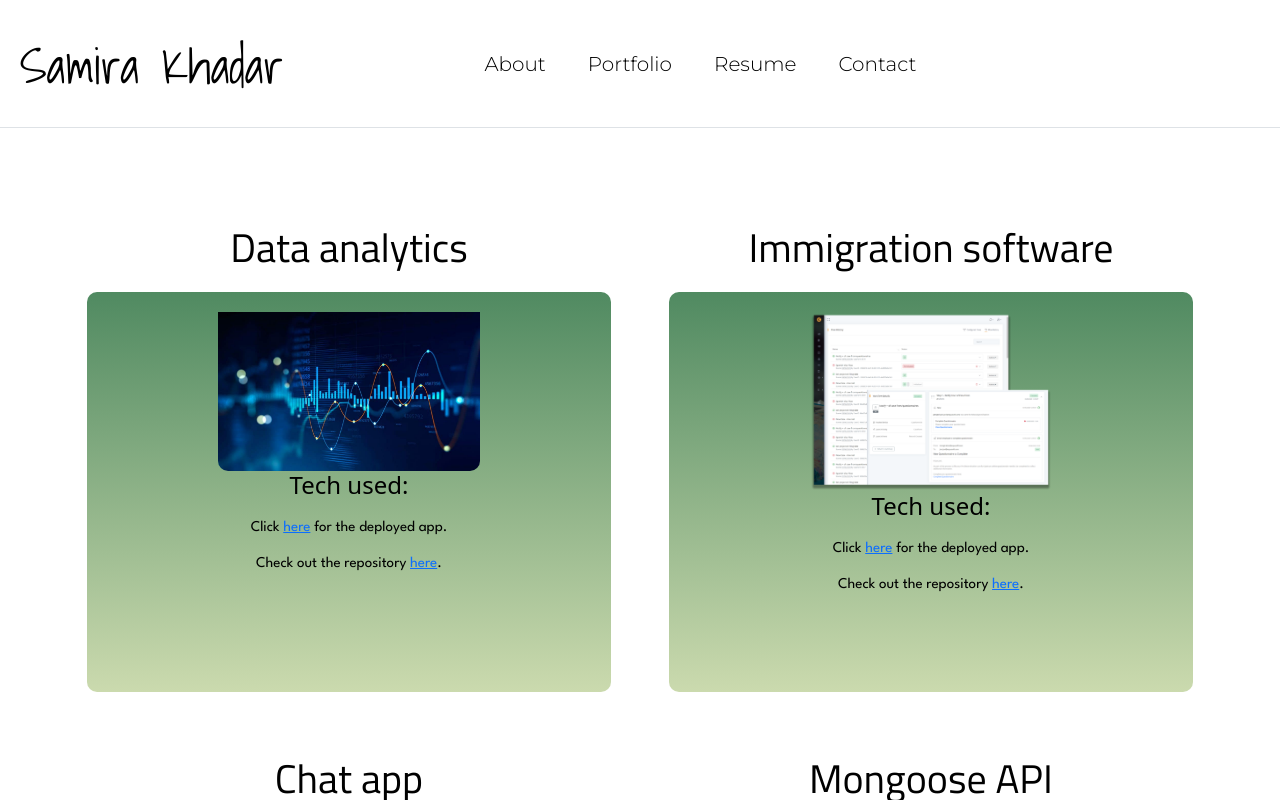
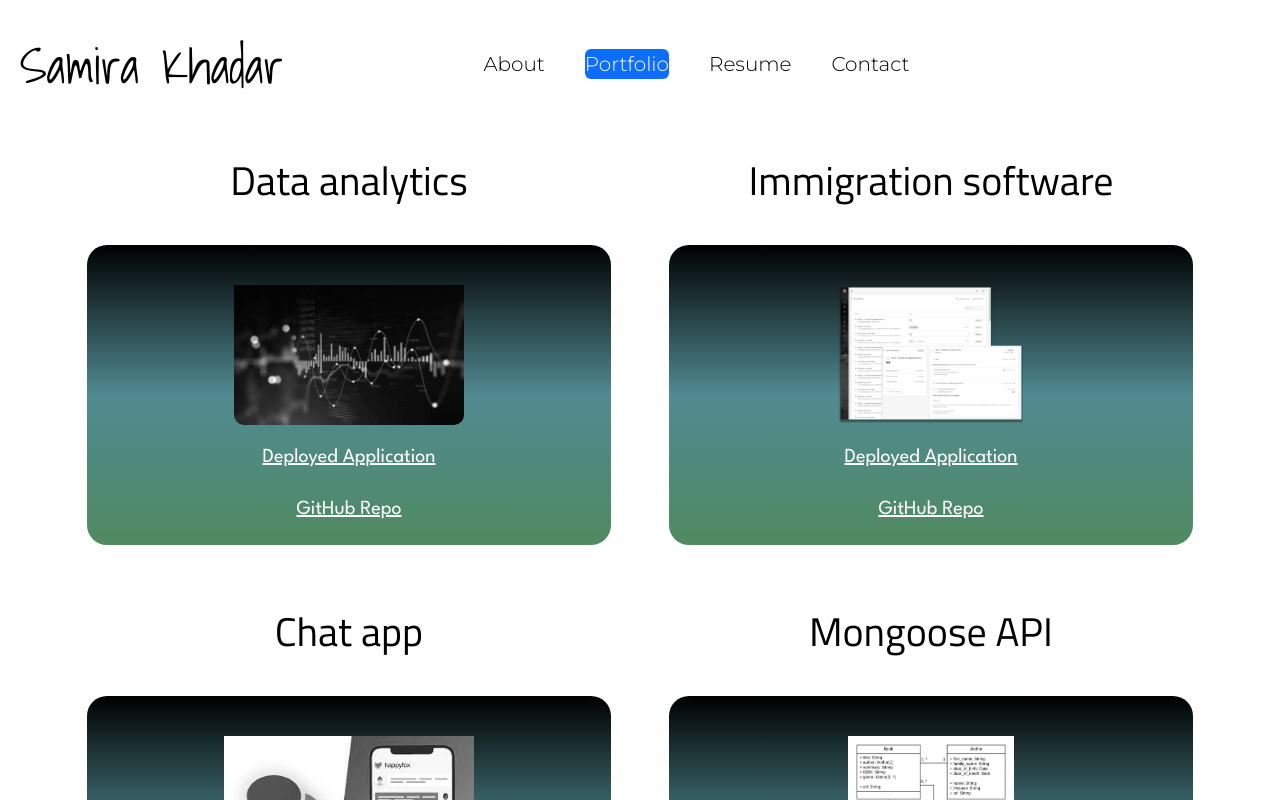
Before and after one commit to smokhadar/reactPortfolio, a React (Create React App) app: page /portfolio in a window 1280 px wide. Shown: the top 800 px of the page. Built offline with nearby package versions, Linux system fonts and the light colour scheme.

Commit message:
changed color scheme

```diff
--- /dev/null
+++ b/src/assets/css/navigation.css
@@ -0,0 +1,3 @@
+.nav-pills > .active > a, .nav-pills > .active > a:hover {
+    background-color: red;
+}
--- a/src/assets/css/project.css
+++ b/src/assets/css/project.css
@@ -9,9 +9,10 @@ h1 {
 
 .pImg {
     border-radius: 10px;
-    padding-top: 20px;
-    max-width: 50% !important;
-    max-height: 50% !important;
+    padding-top: 40px;
+    max-width: 70% !important;
+    max-height: 60% !important;
+    filter: grayscale(100%);
 }
 
 .pP {
@@ -20,12 +21,12 @@ h1 {
 
 .projectDiv {
     max-width: 600px !important;
-    height: 400px;
+    height: 300px;
     background-color: #cbdaae;
-    background-image: linear-gradient(#508a61, #cbdaae);
+    background-image: linear-gradient(black,#508a91, #508a61);
     margin: 5px;
-    border-radius: 10px;
-    margin-top: 20px;
+    border-radius: 20px;
+    margin-top: 40px;
     color: black;
 }
 
--- a/src/components/Navigation.js
+++ b/src/components/Navigation.js
@@ -1,7 +1,13 @@
-import React from 'react';
-import { Link } from 'react-router-dom';
+import React, { useEffect, useState} from 'react';
+import { Link, useLocation } from 'react-router-dom';
+import '../assets/css/navigation.css';
 
 export default function Navigation({ currentPage }) {
+    const location = useLocation(); // once ready it returns the 'window.location' object
+    const [url, setUrl] = useState(null);
+    useEffect(() => {
+      setUrl(location.pathname);
+    }, [location]);
 
     const styles = {
         navBar: {
@@ -22,8 +28,6 @@ export default function Navigation({ currentPage }) {
             color: 'black'
         },
         p: {
-            // position: 'relative',
-            // left: 0,
             fontSize: 50,
             paddingTop: 20,
             paddingLeft: 20,
@@ -35,14 +39,14 @@ export default function Navigation({ currentPage }) {
     }
 
     return (
-        <ul className="navbar nav-tabs" style={styles.navBar}>
+        <ul className="navbar nav-pills" style={styles.navBar}>
             <Link to="/reactPortfolio" style={styles.link}>
                 <p style={styles.p}>Samira Khadar</p>
             </Link>
             <li className="nav-item" style={styles.navItem}>
                 <Link to="/about" style={styles.link}>
                  <a
-                  className={currentPage === 'About' ? 'nav-link active' : 'nav-link'}
+                  className={url === '/about' ? 'nav-link active' : 'nav-link'}
                   >
                   About
                   </a>
@@ -51,7 +55,7 @@ export default function Navigation({ currentPage }) {
             <li className="nav-item" style={styles.navItem}>
                 <Link to="/portfolio" style={styles.link}>
                     <a
-                    className={currentPage === 'Portfolio' ? 'nav-link-active' : 'nav-link'}
+                    className={url === '/portfolio' ? 'nav-link active' : 'nav-link'}
                     >
                     Portfolio
                     </a>
@@ -60,7 +64,7 @@ export default function Navigation({ currentPage }) {
             <li className="nav-item" style={styles.navItem}>
                 <Link to="/resume" style={styles.link}>
                     <a
-                    className={currentPage === 'Resume' ? 'nav-link-active' : 'nav-link'}
+                    className={url === '/resume' ? 'nav-link active' : 'nav-link'}
                     >
                     Resume
                     </a>
@@ -69,7 +73,7 @@ export default function Navigation({ currentPage }) {
             <li className="nav-item" style={styles.navItem}>
                 <Link to="/contact" style={styles.link}>
                     <a
-                    className={currentPage === 'Contact' ? 'nav-link-active' : 'nav-link'}
+                    className={url === '/contact' ? 'nav-link active' : 'nav-link'}
                     >
                     Contact
                     </a>
--- a/src/components/pages/About.js
+++ b/src/components/pages/About.js
@@ -4,14 +4,9 @@ import '../../assets/css/about.css'
 
 export default function About() {
     const styles = {
-        about: {
-            // marginRight: 500,
-            // fontSize: 18
-        },
         container: {
             width: '400px',
             paddingTop: 20,
-            // paddingLeft: 100
         },
        img: {
         borderRadius: 900,
--- a/src/components/pages/Project.js
+++ b/src/components/pages/Project.js
@@ -2,37 +2,31 @@ import React from "react"
 import '../../assets/css/project.css'
 
 export default function Project(props) {
-    // const [ hover, setHover ] = useState(false);
-    // https://stackoverflow.com/questions/69874346/how-can-i-hover-in-react-using-usestate
 
     const styles = {
-        h2: {
-            paddingTop: 30,
+        h3: {
+            paddingTop: 20,
             fontFamily: 'League Spartan, sans-serif',
-        },
-        h3: {
-            paddingTop: 10,
-            fontFamily: 'League Spartan, sans-serif',
-            fontSize: 15
+            fontSize: 20
         },
         div: {
             maxWidth: '500px !important'
+        },
+        a: {
+            // textDecoration: 'none',
+            color: 'white'
         }
     }
 
     return (
         <div className="row gx-5 gy-5 parentDiv">
-            <h1 style={styles.h1}></h1>
             {/* <p>Hover for details.</p> */}
         {props.projectArray.map((project) => (
             <div className="col-6" style={styles.div}>
                 <h1>{project.title}</h1>
             <div
                 className="projectDiv" key={project.title}
-                // onMouseEnter={()=> setHover(true)}
-                // onMouseLeave={()=> setHover(false)}
             >
-                {/* <h2 style={styles.h2}>{project.title}</h2> */}
                 <img
                   alt={project.title}
                   className={`pImg img-fluid`}
@@ -40,9 +34,16 @@ export default function Project(props) {
                   />
                   <p className="pP Hide">{project.description}</p>
                   <div>
-                    <h4>Tech used: </h4>
-                    <h3 style={styles.h3}>Click <a href={project.deployedLink} target="_blank">here</a> for the deployed app.</h3>
-                    <h3 style={styles.h3}>Check out the repository <a href={project.gitLink}>here</a>.</h3>
+                    {/* <h4>Tech used: </h4> */}
+                    <h3 style={styles.h3}>
+                        <a href={project.deployedLink}
+                        style={styles.a}
+                        target="_blank">
+                            Deployed Application</a></h3>
+                    <h3 style={styles.h3}>
+                        <a href={project.gitLink}
+                        style={styles.a}>
+                            GitHub Repo</a></h3>
                   </div>
             </div>
             </div>
```
